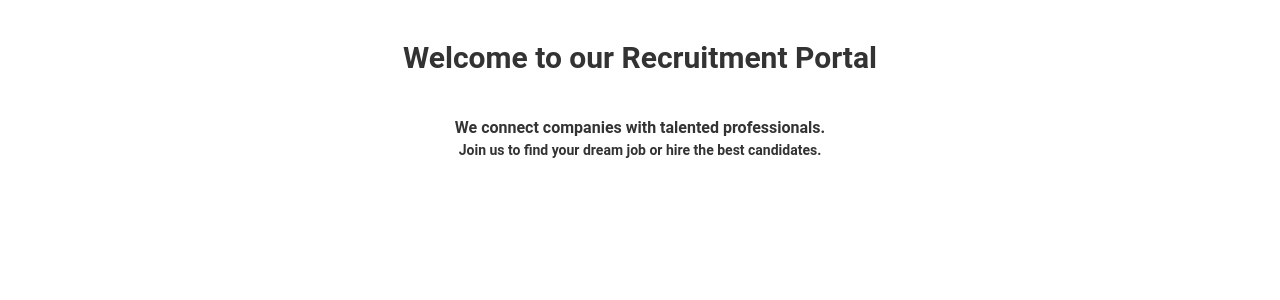
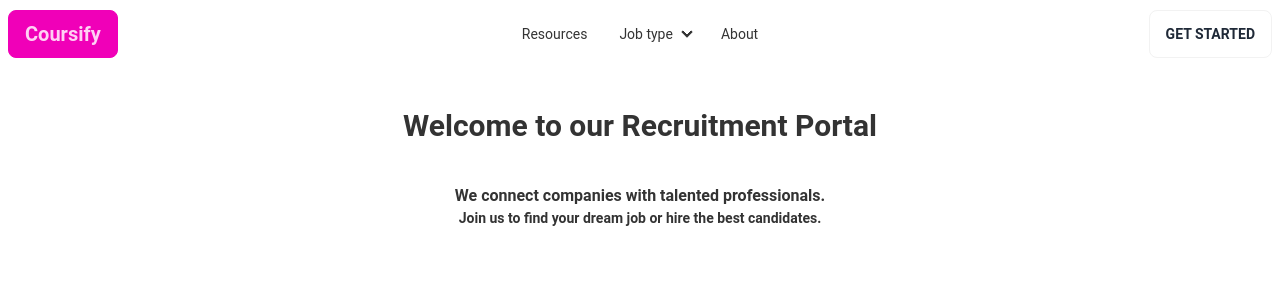
Before and after one commit to almahmudsarker/Coursify-task, a React (Vite) app: page / in a window 1280 px wide. Shown: the top 300 px of the page. Built offline with nearby package versions, Linux system fonts and the light colour scheme; no server answers.

Commit message:
page added

```diff
--- a/src/components/Home/Home.jsx
+++ b/src/components/Home/Home.jsx
@@ -1,9 +1,11 @@
 import React from 'react';
 import Card from './card';
+import Navbar from '../Navbar/Navbar';
 
 const Home = () => {
     return (
       <>
+      <Navbar />
         <div>
           <h1 className="text-3xl font-bold text-center py-10">
             Welcome to our Recruitment Portal
--- /dev/null
+++ b/src/components/Navbar/Navbar.jsx
@@ -0,0 +1,79 @@
+import React from 'react';
+
+const Navbar = () => {
+    return (
+      <div className="navbar bg-white">
+        <div className="navbar-start">
+          <div className="dropdown">
+            <label tabIndex={0} className="btn btn-secondary lg:hidden">
+              <svg
+                xmlns="http://www.w3.org/2000/svg"
+                className="h-5 w-5"
+                fill="none"
+                viewBox="0 0 24 24"
+                stroke="currentColor"
+              >
+                <path
+                  strokeLinecap="round"
+                  strokeLinejoin="round"
+                  strokeWidth="2"
+                  d="M4 6h16M4 12h8m-8 6h16"
+                />
+              </svg>
+            </label>
+            <ul
+              tabIndex={0}
+              className="menu menu-sm dropdown-content mt-3 z-[1] p-2 shadow bg-white rounded-box w-52"
+            >
+              <li>
+                <a>Resources</a>
+              </li>
+              <li>
+                <a>Job type</a>
+                <ul className="p-2">
+                  <li>
+                    <a>Onsite</a>
+                  </li>
+                  <li>
+                    <a>Remote</a>
+                  </li>
+                </ul>
+              </li>
+              <li>
+                <a>About</a>
+              </li>
+            </ul>
+          </div>
+          <a className="btn btn-secondary normal-case text-xl">Coursify</a>
+        </div>
+        <div className="navbar-center hidden lg:flex">
+          <ul className="menu menu-horizontal px-1">
+            <li>
+              <a>Resources</a>
+            </li>
+            <li tabIndex={0}>
+              <details>
+                <summary>Job type</summary>
+                <ul className="p-2">
+                  <li>
+                    <a>Onsite</a>
+                  </li>
+                  <li>
+                    <a>Remote</a>
+                  </li>
+                </ul>
+              </details>
+            </li>
+            <li>
+              <a>About</a>
+            </li>
+          </ul>
+        </div>
+        <div className="navbar-end">
+          <a className="btn bg-white">Get Started</a>
+        </div>
+      </div>
+    );
+};
+
+export default Navbar;
```
